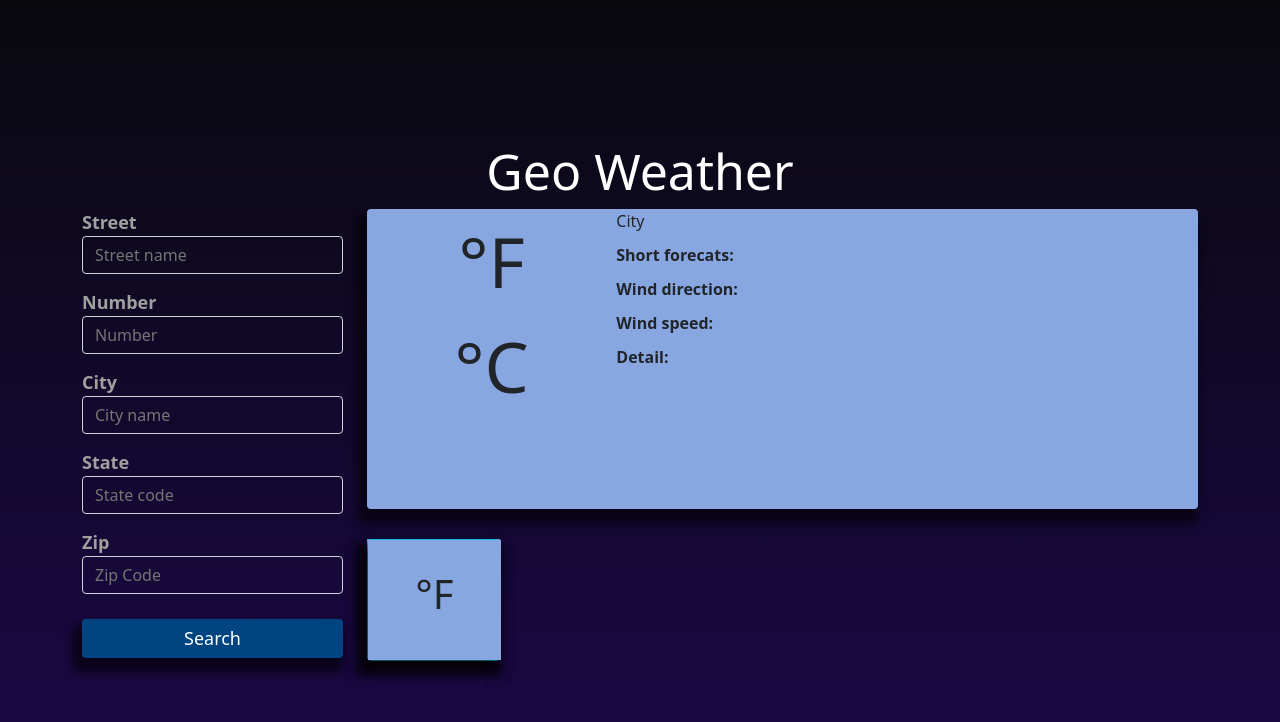
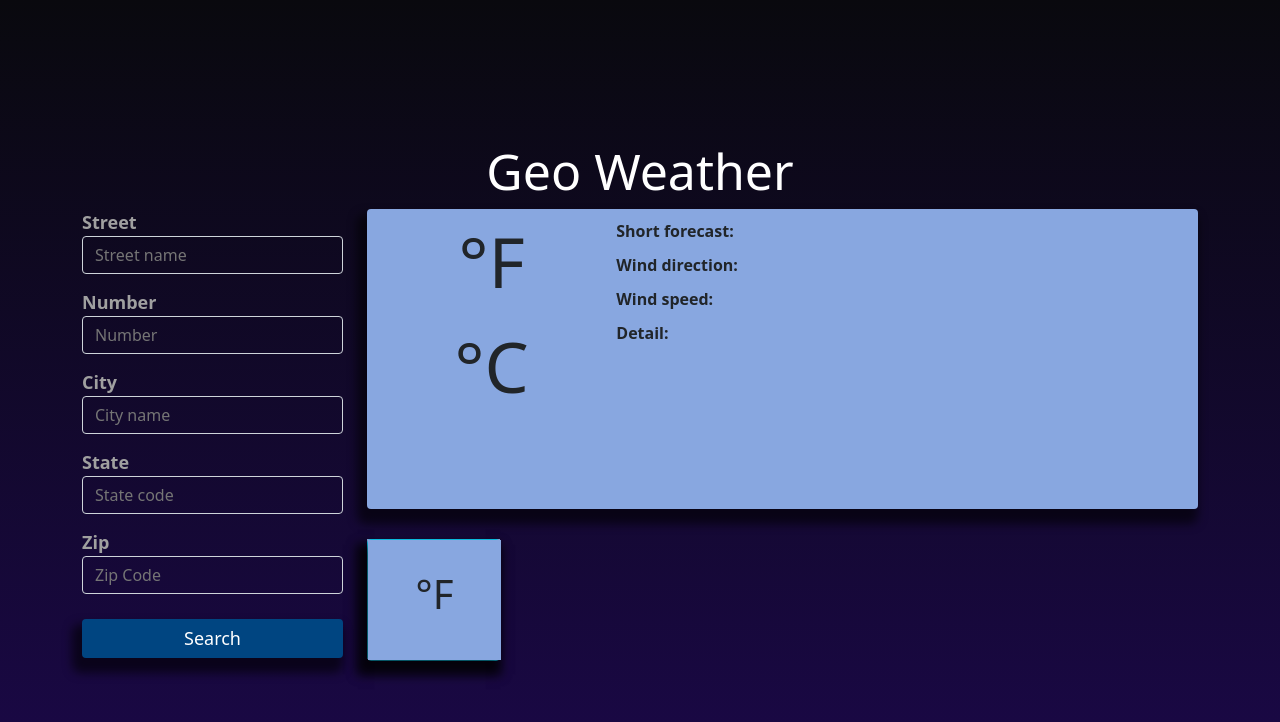
Before and after one commit to igorayelloborgesdev/ReactJS_Geocoding_Weather, a React (Create React App) app in the folder geo-weather/: page / in a window 1280 px wide. Shown: the top 722 px of the page. Built offline with nearby package versions, Linux system fonts and the light colour scheme.

Commit message:
city detail

```diff
--- a/geo-weather/src/Components/HighlightCard.js
+++ b/geo-weather/src/Components/HighlightCard.js
@@ -12,6 +12,7 @@ const HighlightCard = ({
   temperatureCelsius,
   windDirection,
   windSpeed,
+  city
 }) => (
   <div>
     <Card border="info" className={"mainCard"}>
@@ -23,8 +24,8 @@ const HighlightCard = ({
         </div>
         <div className={"mainCardColRight"}>
           <div>
-            <div className={"mainCardColRightMargin"}>City</div>
-            <div className={"mainCardColRightMargin"}><b>Short forecats:</b> {shortForecast}</div>
+            <div className={"mainCardColRightMargin"}><b>{city}</b></div>
+            <div className={"mainCardColRightMargin"}><b>Short forecast:</b> {shortForecast}</div>
             <div className={"mainCardColRightMargin"}><b>Wind direction:</b> {windDirection}</div>
             <div className={"mainCardColRightMargin"}><b>Wind speed:</b> {windSpeed}</div>
             <div className={"mainCardColRightMargin"}><b>Detail:</b> {detailedForecast}</div>
--- a/geo-weather/src/Functions/GeoLocationWeather.js
+++ b/geo-weather/src/Functions/GeoLocationWeather.js
@@ -12,6 +12,17 @@ export async function getGeolocationWeather(obj) {
     if(resultGeo.success)
     {
         var resultWeather = await getWeather(resultGeo);
-        return resultWeather;
+        return CreateReturnObject(resultGeo.matchedAddress, resultWeather.periods);
     }
 }
+
+function CreateReturnObject(aMatchedAddress, aPeriods)
+{
+  let obj = {
+    matchedAddress: aMatchedAddress,
+    periods: aPeriods,
+    success: true,
+    message: ""
+  }
+  return obj;
+}
--- a/geo-weather/src/Views/Home.js
+++ b/geo-weather/src/Views/Home.js
@@ -41,13 +41,16 @@ const Home = (initialValues = {}) => {
       windSpeed: "",
     },
   ]);
+  const [cityRequest, setCity] = useState("");
   const handleChangeResult = (resultRequest) => {
     setResult(createWeatherObject(resultRequest));
+    setCity(resultRequest.matchedAddress);
   };
   const [cardIndex, setCardIndex] = useState(0);
   const handleChangeCardId = (cardId) => {
     setCardIndex(cardId);
   };
+  const [showResults, setShowResults] = useState(false);
 
   const listPeriod = result.map((period, index) => (
     <ButtonDaysOfTheWeek
@@ -60,8 +63,8 @@ const Home = (initialValues = {}) => {
   ));
 
   return (
-    <div >
-      <Container className={'div-content'}>
+    <div>
+      <Container className={"div-content"}>
         <Row>
           <Col>
             <Title title="Geo Weather" />
@@ -118,7 +121,7 @@ const Home = (initialValues = {}) => {
             />
           </Col>
           <Col lg={9} md={12}>
-
+            <div>
               <HighlightCard
                 detailedForecast={result[cardIndex].detailedForecast}
                 namePeriod={result[cardIndex].namePeriod}
@@ -127,9 +130,10 @@ const Home = (initialValues = {}) => {
                 temperatureCelsius={result[cardIndex].temperatureCelsius}
                 windDirection={result[cardIndex].windDirection}
                 windSpeed={result[cardIndex].windSpeed}
+                city={cityRequest}
               />
-
-            <div>{listPeriod}</div>
+              <div>{listPeriod}</div>
+            </div>
           </Col>
         </Row>
       </Container>
```
